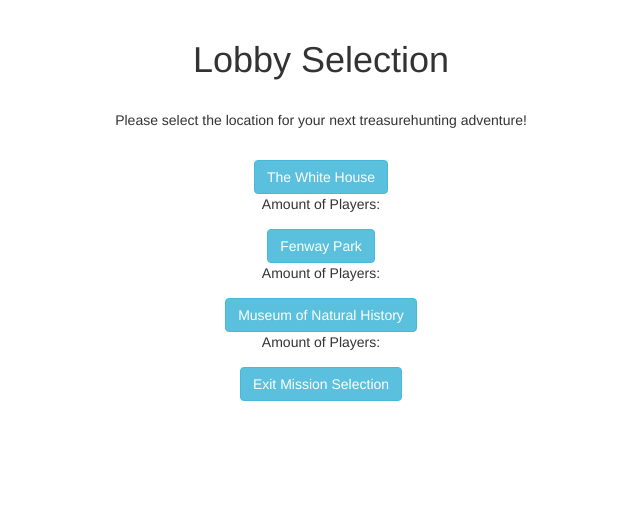
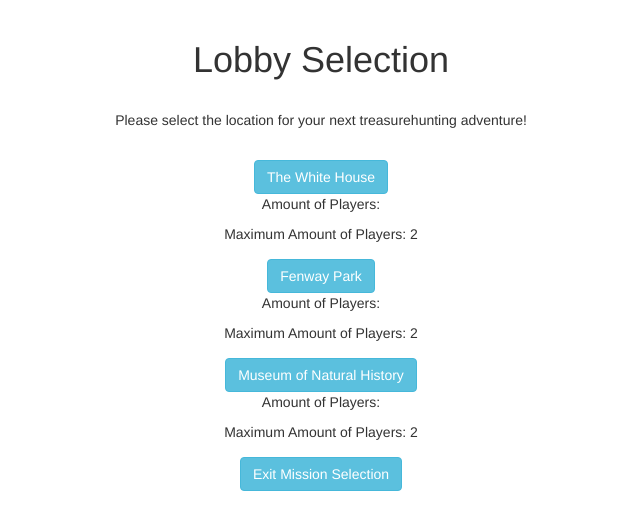
Before and after one commit to KevinKiele/Trivia, a Flask app: page /lobbyselection in a window 1280 px wide. Shown: the part 52-582 px from the top of the page, without its empty margins (319-959 px from the left). Run offline with Flask 2, Linux system fonts and the light colour scheme; a user stored in the database is signed in; parts of the project's set-up code (start-up, migrations or seed data) failed here and were passed over; some libraries are stand-ins or nearby versions.

Commit message:
SQL aangepast lobby1,2 toegevoegd en max amount of players toegevoegd op lobby pagina

```diff
--- a/templates/lobbyselection.html
+++ b/templates/lobbyselection.html
@@ -13,13 +13,13 @@
             </p>
             </br>
             <div class="form-group">
-                <a href="lobby1" class="btn btn-info" role="button">The White House</a><p>Amount of Players:</p>
+                <a href="lobby1" class="btn btn-info" role="button">The White House</a><p>Amount of Players:</p><p>Maximum Amount of Players: 2</p>
             </div>
             <div class="form-group">
-                <a href="lobby2" class="btn btn-info" role="button">Fenway Park</a><p>Amount of Players:</p>
+                <a href="lobby2" class="btn btn-info" role="button">Fenway Park</a><p>Amount of Players:</p><p>Maximum Amount of Players: 2</p>
             </div>
             <div class="form-group">
-                <a href="lobby3" class="btn btn-info" role="button">Museum of Natural History</a><p>Amount of Players:</p>
+                <a href="lobby3" class="btn btn-info" role="button">Museum of Natural History</a><p>Amount of Players:</p><p>Maximum Amount of Players: 2</p>
             </div>
              <div class="form-group">
                 <a href="homepage" class="btn btn-info" role="button">Exit Mission Selection</a>
```
Also changed, not shown: trivia.db.
